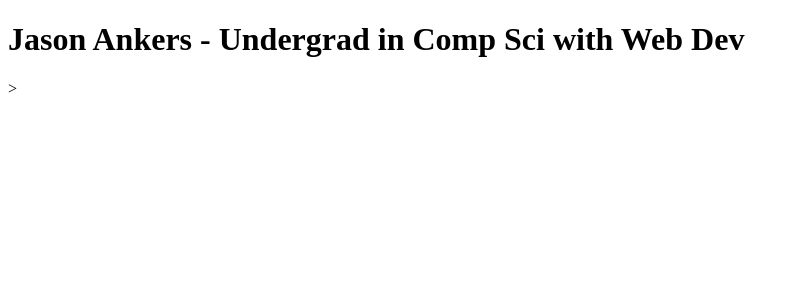
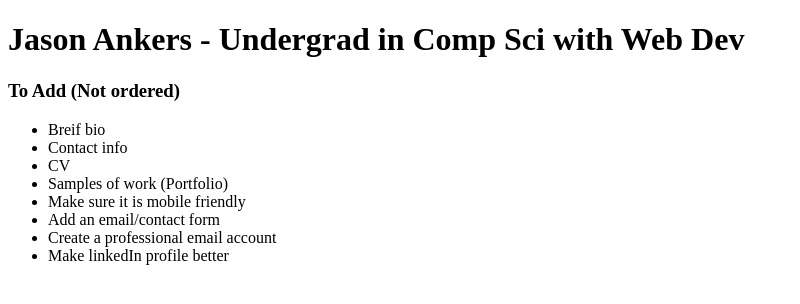
Before and after one commit to Ankers261/Ankers261.github.io, a plain HTML site: page index.html in a window 1280 px wide. Shown: the whole page, without its empty margins (0-800 px from the left). Drawn offline with Linux system fonts and the light colour scheme.

Commit message:
Adding to do list

```diff
--- a/index.html
+++ b/index.html
@@ -8,6 +8,17 @@
     <link rel="stylesheet" href="index.css">
   </head>
   <body>
-	<h1>Jason Ankers - Undergrad in Comp Sci with Web Dev</h1>>
+	<h1>Jason Ankers - Undergrad in Comp Sci with Web Dev</h1>
+    <h3>To Add (Not ordered)</h3>
+    <ul>
+        <li>Breif bio</li>
+        <li>Contact info</li>
+        <li>CV</li>
+        <li>Samples of work (Portfolio)</li>
+        <li>Make sure it is mobile friendly</li>
+        <li>Add an email/contact form</li>
+        <li>Create a professional email account</li>
+        <li>Make linkedIn profile better</li>
+    </ul>
   </body>
 </html>
```
